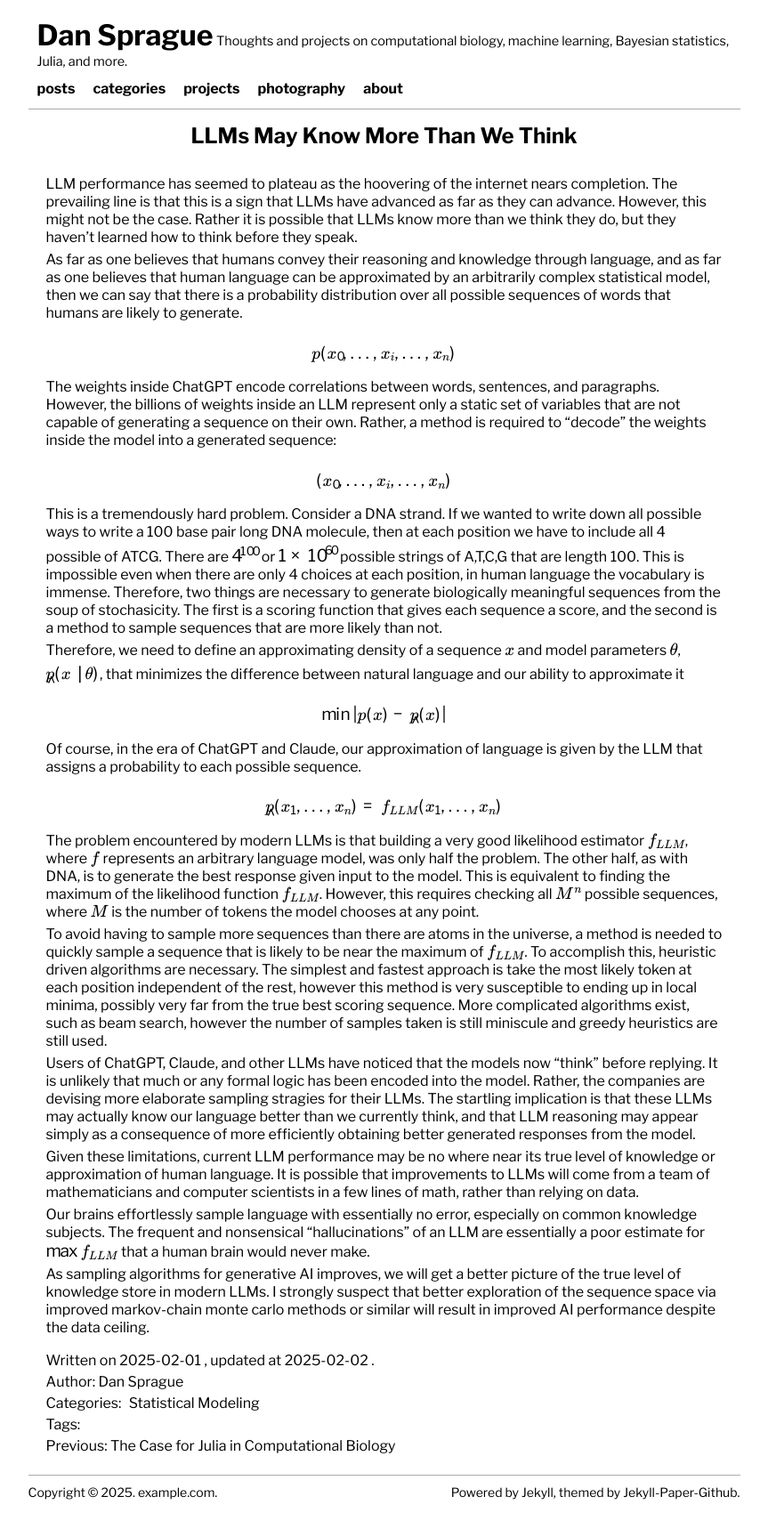
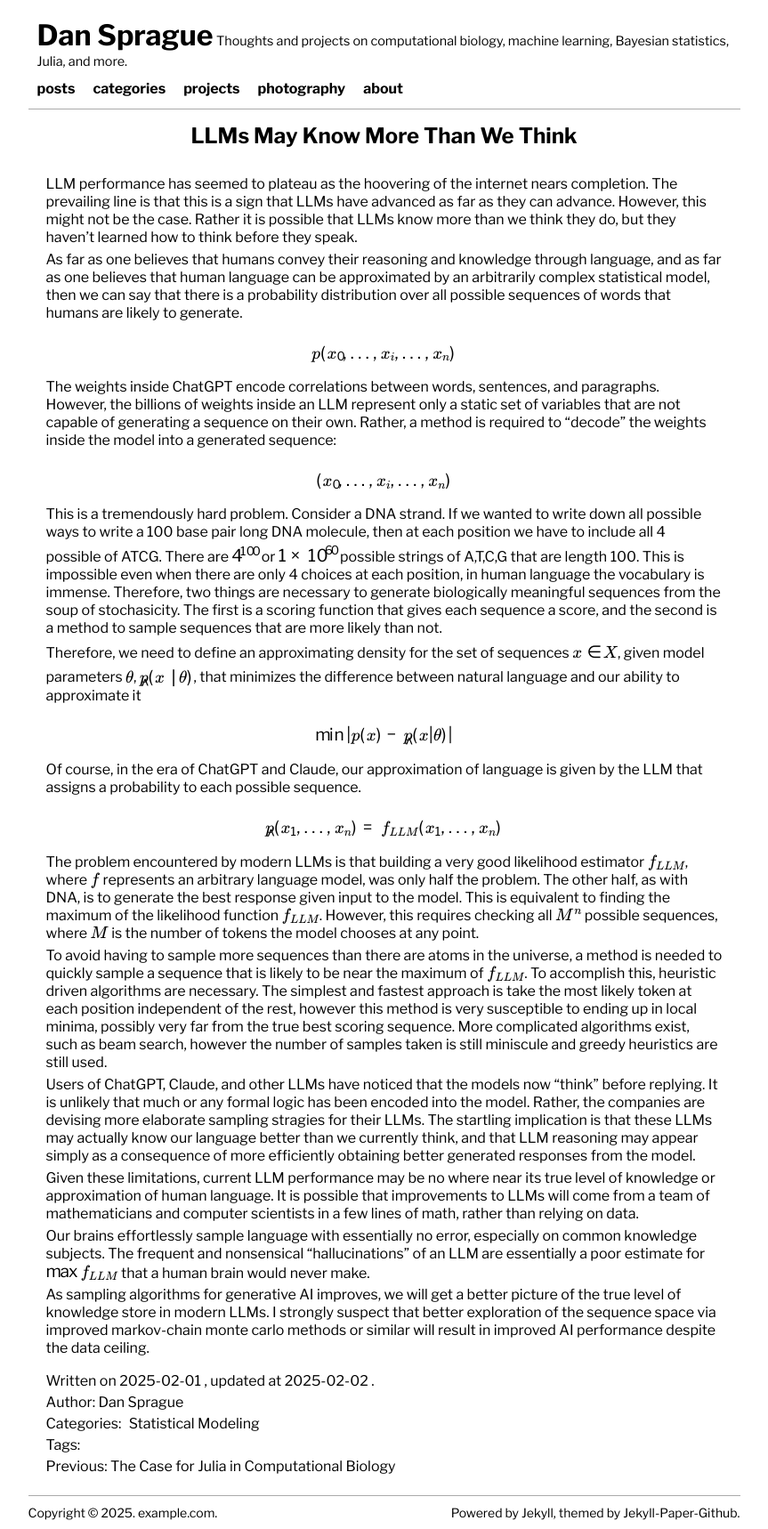
Before and after one commit to dan-sprague/dan-sprague.github.io, a Jekyll site: the page built from _posts/2025-02-02-llmthinking.markdown, in a window 1280 px wide. Shown: the whole page at 89% size, without its empty margins (201-1064 px from the left). Built offline with Jekyll 4.4.1, drawn with Linux system fonts in a browser that asks for light colours; formulas are drawn with MathJax 3; before the commit the page ends 1695 px from its top, so only the background shows below that.

Commit message:
fixed bug

```diff
--- a/_posts/2025-02-02-llmthinking.markdown
+++ b/_posts/2025-02-02-llmthinking.markdown
@@ -19,9 +19,9 @@ $$(x_0,...,x_i,...,x_n)$$
 
 This is a tremendously hard problem. Consider a DNA strand. If we wanted to write down all possible ways to write a 100 base pair long DNA molecule, then at each position we have to include all 4 possible of ATCG. There are $4^{100}$ or $$1 \times 10^{60}$$ possible strings of A,T,C,G that are length 100. This is impossible even when there are only 4 choices at each position, in human language the vocabulary is immense. Therefore, two things are necessary to generate biologically meaningful sequences from the soup of stochasicity. The first is a scoring function that gives each sequence a score, and the second is a method to sample sequences that are more likely than not.
 
-Therefore, we need to define an approximating density of a sequence $x$ and model parameters $\theta$, $\hat{p}(x \mid \theta)$, that minimizes the difference between natural language and our ability to approximate it
+Therefore, we need to define an approximating density for the set of sequences $x \in X$, given model parameters $\theta$, $\hat{p}(x \mid \theta)$, that minimizes the difference between natural language and our ability to approximate it
 
-$$\min |p(x) - \hat{p}(x)|$$
+$$\min |p(x) - \hat{p}(x|\theta)|$$
 
 Of course, in the era of ChatGPT and Claude, our approximation of language is given by the LLM that assigns a probability to each possible sequence.
 
```
